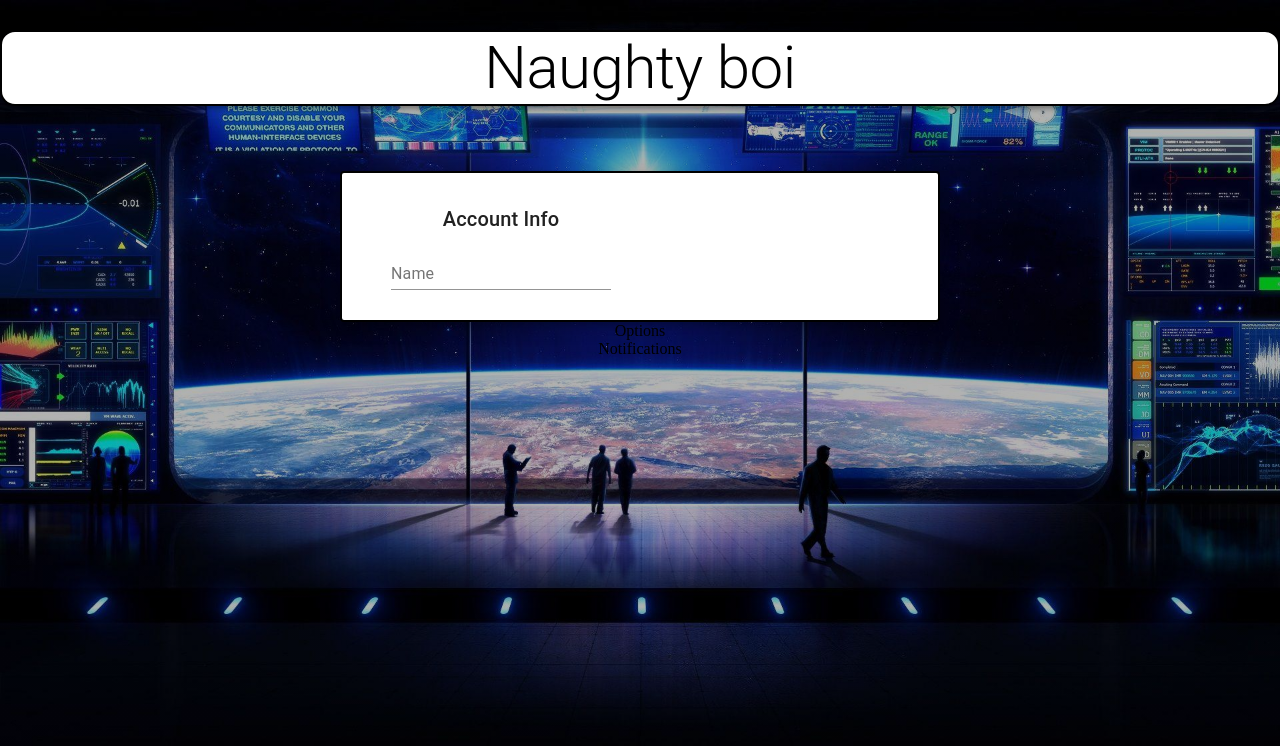
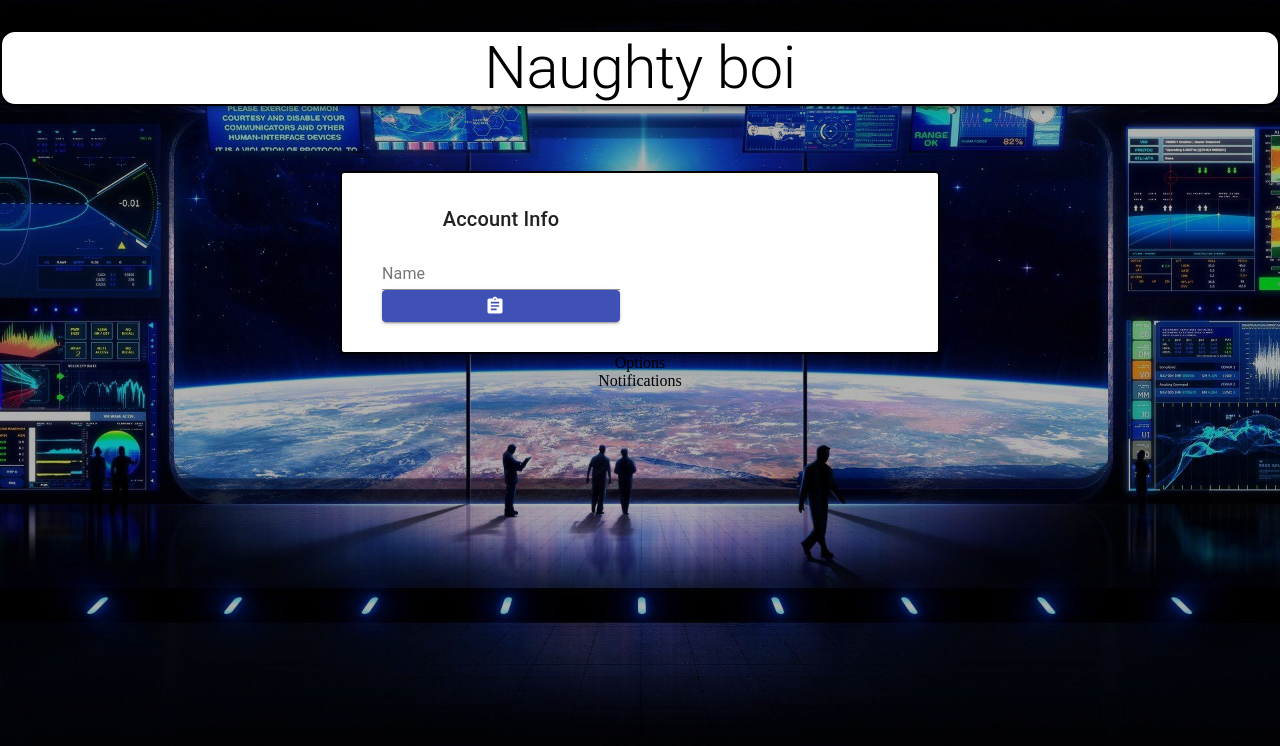
Before and after one commit to theplayer9/Video-Chat, a React (Create React App) app in the folder client/: page / in a window 1280 px wide. Shown: the top 746 px of the page. Built offline with nearby package versions, Linux system fonts and the light colour scheme; no server answers.

Commit message:
installed copy form copy-to-clipboard

```diff
--- a/client/src/components/Options.jsx
+++ b/client/src/components/Options.jsx
@@ -6,6 +6,9 @@ import {Assignment, Phone, PhoneDisabled} from '@material-ui/icons'
 import { SocketContext } from '../SocketContext';
 import { useState } from 'react';
 import { useContext } from 'react';
+import copy from 'copy-to-clipboard';
+
+
 const useStyles = makeStyles((theme) => ({
   root: {
     display: 'flex',
@@ -52,7 +55,13 @@ const Options = ({children}) => {
                        <Typography gutterBottom variant='h6' >
                           Account Info
                        </Typography>
-                       <TextField  label="Name" value={name} onChange={(e)=>setName(e.target.value)} />
+                       <TextField  label="Name" value={name} onChange={(e)=>setName(e.target.value)} fullWidth />
+                       <copy text={me} className={classes.margin} >
+                         <Button variant='contained' color='primary' fullWidth startIcon={<Assignment fontSize='large' />} >
+
+                         </Button>
+
+                       </copy>
                 </Grid>
           </Grid>
 
--- a/package.json
+++ b/package.json
@@ -19,6 +19,7 @@
   },
   "homepage": "https://github.com/theplayer9/video-chat#readme",
   "dependencies": {
+    "copy-to-clipboard": "^3.3.1",
     "cors": "^2.8.5",
     "express": "^4.17.3",
     "nodemon": "^2.0.15",
```
Also changed, not shown: 1 other file (tests, documents, lock files or other folders).
